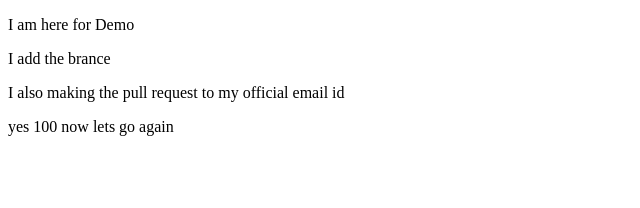
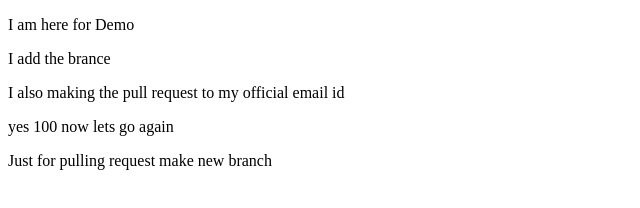
Before and after one commit to vishnukantQa/templateFirstTrainee, a plain HTML site: page index.html in a window 1280 px wide. Shown: the whole page, without its empty margins (0-640 px from the left). Drawn offline with Linux system fonts and the light colour scheme.

Commit message:
there is 3rd time i am doing pull request

```diff
--- a/index.html
+++ b/index.html
@@ -8,5 +8,6 @@
         <p>I add the brance</p>
         <p>I also making the pull request to my official email id</p>
         <p>yes 100 now lets go again</p>
+        <p>Just for pulling request make new branch</p>
     </body>
 </html>
```
